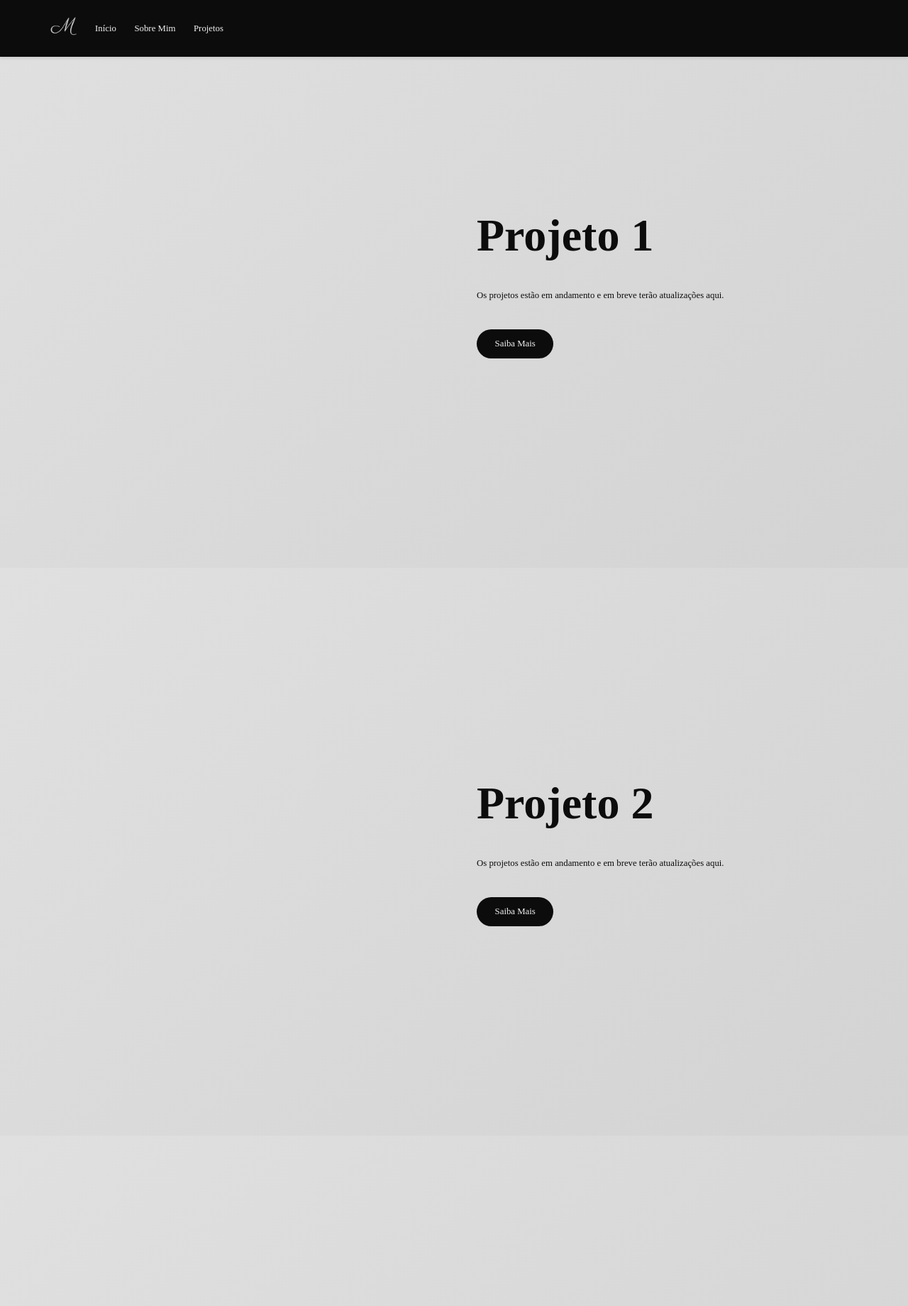
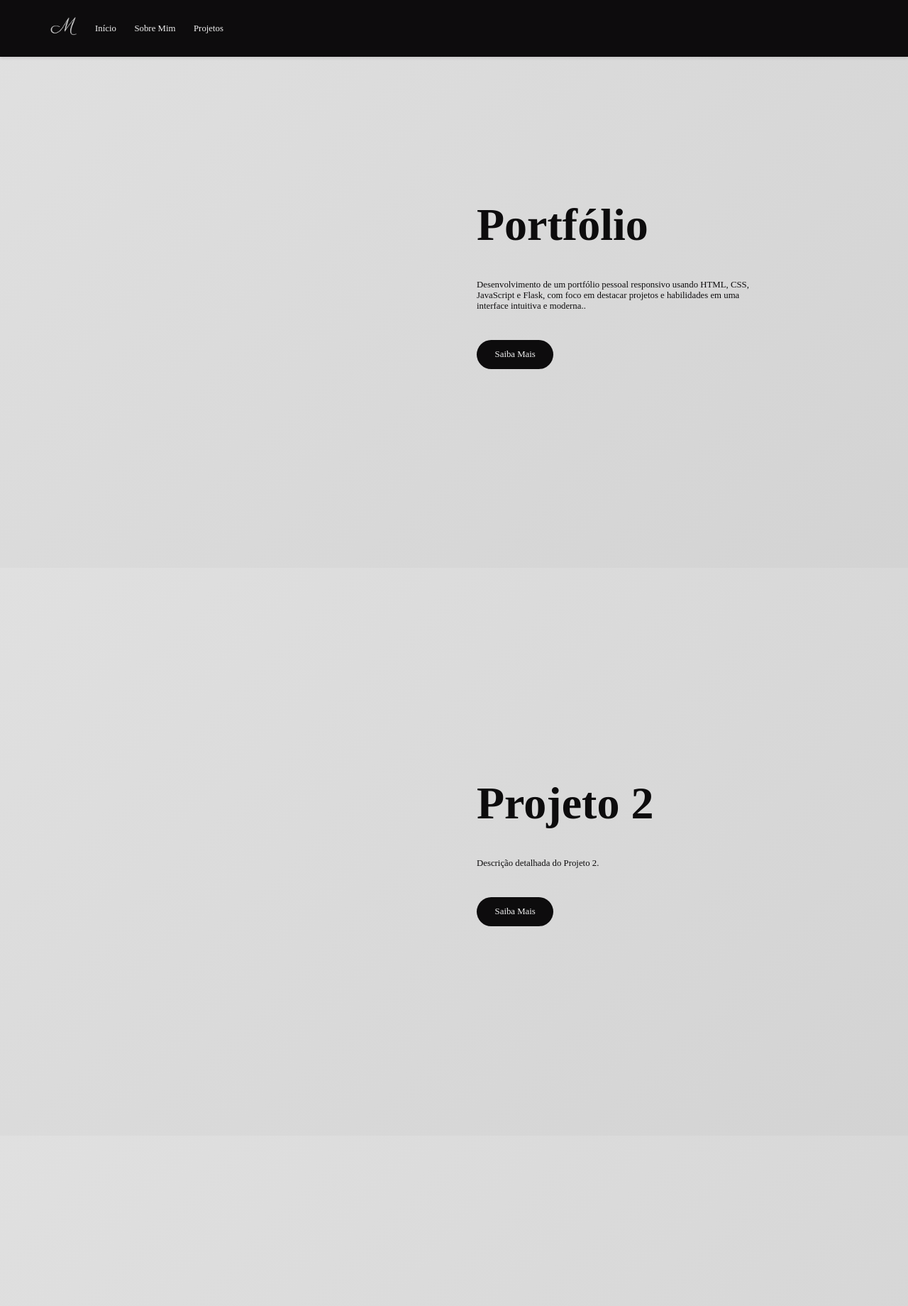
Before and after one commit to Taiwansz/deploy, a Flask app: page /projetos in a window 1280 px wide. Shown: the top 1840 px of the page at 71% size. Run offline with Flask 3, Linux system fonts and the light colour scheme; some web fonts are replaced.

Commit message:
Update projetos.html

```diff
--- a/templates/projetos.html
+++ b/templates/projetos.html
@@ -19,20 +19,61 @@
     </header>
 
     <main>
-        {% for i in range(1, 4) %}
+        <!-- Projeto 1 -->
         <section class="project-section">
             <div class="two">
                 <div class="lft-two">
-
+                    <!-- Conteúdo específico do Projeto 1 -->
                 </div>
                 <div class="rght-two">
-                    <h1>Projeto {{ i }}</h1>
-                    <p>Os projetos estão em andamento e em breve terão atualizações aqui.</p>
-                    <a href="javascript:void(0);" onclick="alert('Em breve, este projeto será acrescentado!')" class="btn-saiba-mais">Saiba Mais</a>
+                    <h1>Portfólio</h1>
+                    <p>Desenvolvimento de um portfólio pessoal responsivo usando HTML, CSS, JavaScript e Flask, com foco em destacar projetos e habilidades em uma interface intuitiva e moderna..</p>
+                    <a href="{{ url_for('portfolio') }}" class="btn-saiba-mais">Saiba Mais</a>
                 </div>
             </div>
         </section>
-        {% endfor %}
+
+        <!-- Projeto 2 -->
+        <section class="project-section">
+            <div class="two">
+                <div class="lft-two">
+                    <!-- Conteúdo específico do Projeto 2 -->
+                </div>
+                <div class="rght-two">
+                    <h1>Projeto 2</h1>
+                    <p>Descrição detalhada do Projeto 2.</p>
+                    <a href="javascript:void(0);" onclick="alert('Mais detalhes sobre o Projeto 2 em breve!')" class="btn-saiba-mais">Saiba Mais</a>
+                </div>
+            </div>
+        </section>
+
+        <!-- Projeto 3 -->
+        <section class="project-section">
+            <div class="two">
+                <div class="lft-two">
+                    <!-- Conteúdo específico do Projeto 3 -->
+                </div>
+                <div class="rght-two">
+                    <h1>Projeto 3</h1>
+                    <p>Descrição detalhada do Projeto 3.</p>
+                    <a href="javascript:void(0);" onclick="alert('Mais detalhes sobre o Projeto 3 em breve!')" class="btn-saiba-mais">Saiba Mais</a>
+                </div>
+            </div>
+        </section>
+
+        <!-- Projeto Novo -->
+        <section class="project-section">
+            <div class="two">
+                <div class="lft-two">
+                    <!-- Conteúdo específico do Novo Projeto -->
+                </div>
+                <div class="rght-two">
+                    <h1>Projeto Novo</h1>
+                    <p>Descrição detalhada do novo projeto que você deseja adicionar.</p>
+                    <a href="javascript:void(0);" onclick="alert('Mais detalhes sobre o novo projeto em breve!')" class="btn-saiba-mais">Saiba Mais</a>
+                </div>
+            </div>
+        </section>
     </main>
 
     <footer>
```
